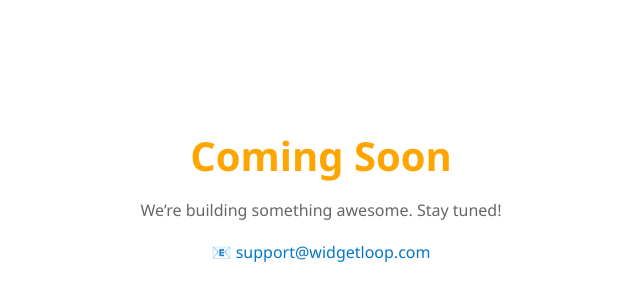
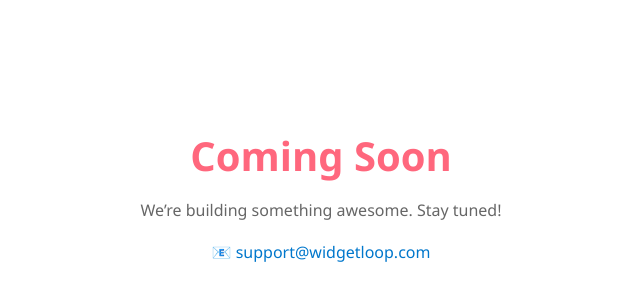
Before and after one commit to widgetlooptechnologies/wlt-website, a plain HTML site: page index.html in a window 1280 px wide. Shown: the part 210-511 px from the top of the page, without its empty margins (319-959 px from the left). Drawn offline with Linux system fonts and the light colour scheme.

Commit message:
text color

```diff
--- a/index.html
+++ b/index.html
@@ -10,7 +10,7 @@
 <body>
   <div class="container">
 <!--     <img src="images/logo.png" alt="Company Logo" class="logo"> -->
-    <h1 style="color: orange;">Coming Soon</h1>
+    <h1 style="color: #ff677d;">Coming Soon</h1>
     <p>We’re building something awesome. Stay tuned!</p>
 
     <div class="contact">
```
